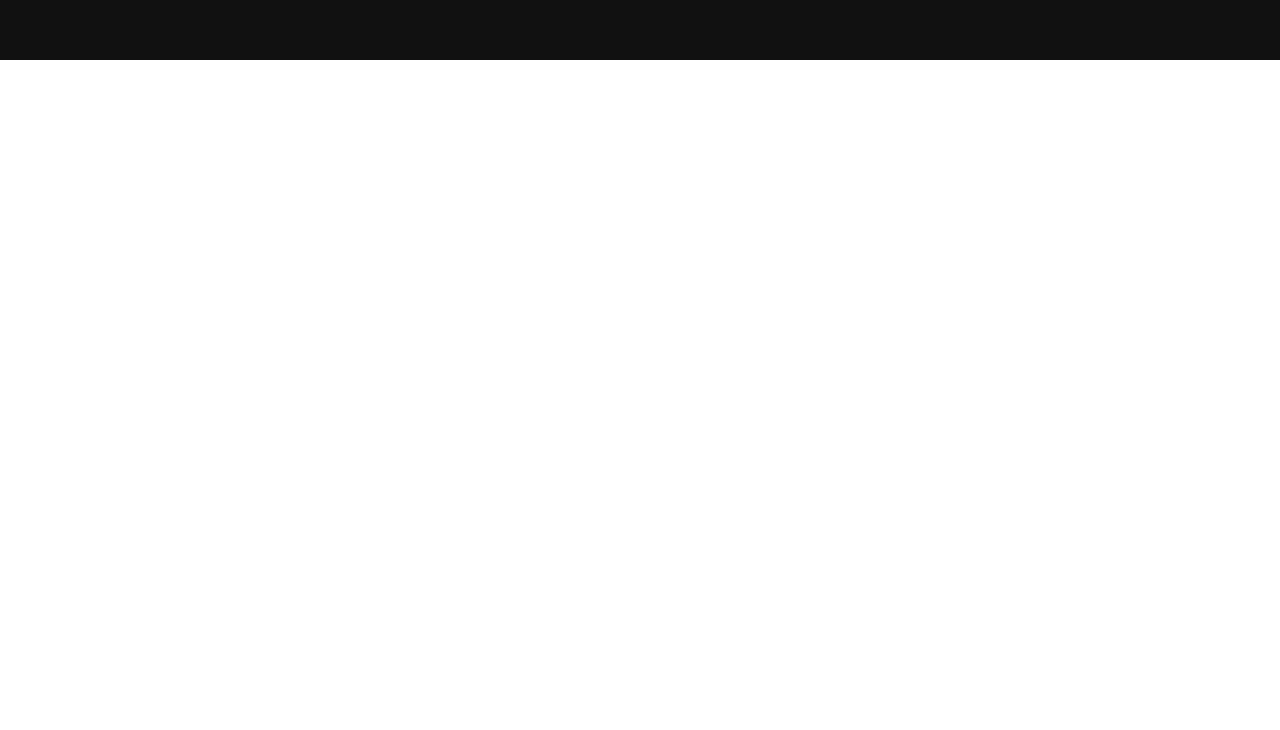
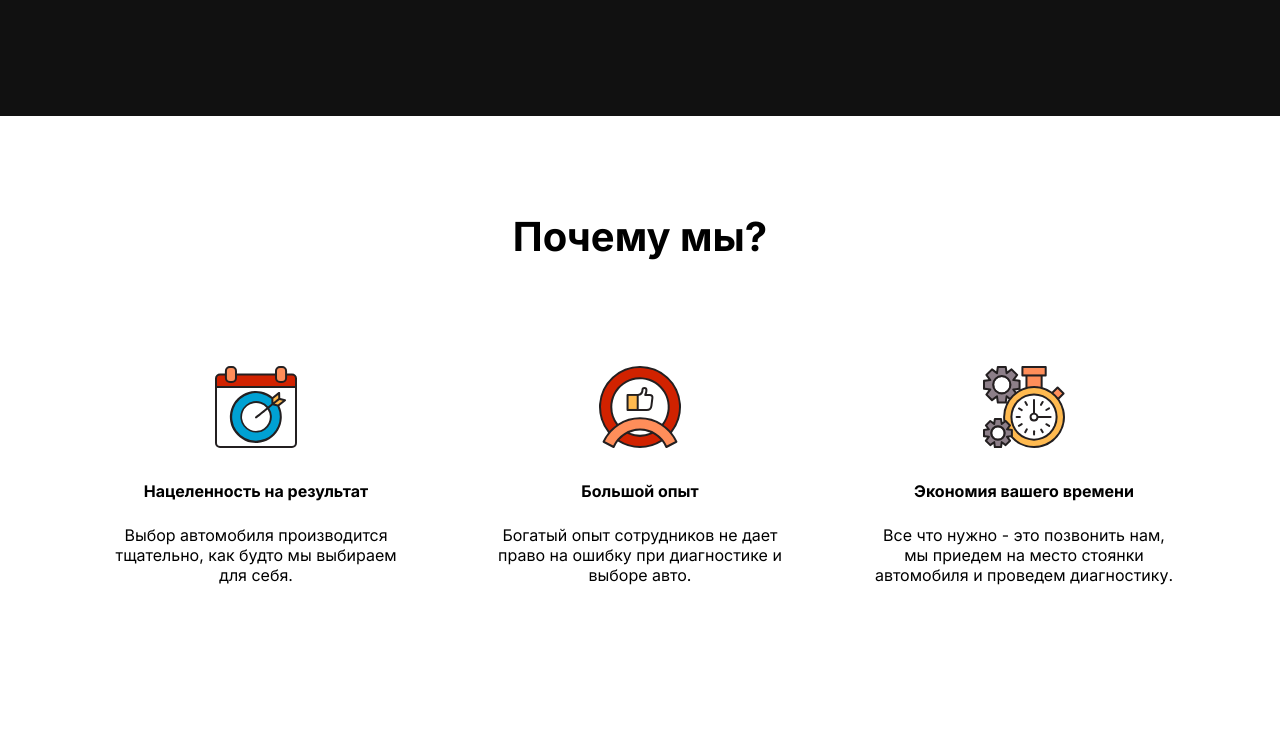
Before and after one commit to EvgSiteDev/carDiagnostics, a website: page index.html in a window 1280 px wide. Shown: the part 682-1412 px from the top of the page. Before the commit the page ends 800 px from the top, so only its background shows below. Drawn offline with Linux system fonts and the light colour scheme.

Commit message:
The section "Why are we" was created

```diff
--- a/css/style.css
+++ b/css/style.css
@@ -41,6 +41,7 @@
   text-decoration: none;
   color: #FFFFFF;
   line-height: 24px;
+  display: block;
   font-family: "Inter", sans-serif;
   font-size: 16px;
   font-style: normal;
@@ -57,11 +58,11 @@
 .header__heading {
   margin: 0;
   font-family: "Inter", sans-serif;
-  font-size: 64px;
+  font-size: 80px;
   font-style: normal;
   font-weight: 700;
   color: #FFFFFF;
-  line-height: 64px;
+  line-height: 80px;
   text-align: center;
   margin-bottom: 24px;
 }
@@ -77,4 +78,78 @@
   text-align: center;
 }
 
+.section-whyAreWe {
+  background-color: #FFFFFF;
+  padding: 97px 0 97px 0;
+}
+
+.section-whyAreWe__heading {
+  font-family: "Inter", sans-serif;
+  font-size: 40px;
+  font-style: normal;
+  font-weight: 700;
+  line-height: 48px;
+  text-align: center;
+  color: #000000;
+  margin: 0 0 48px 0;
+  text-align: center;
+}
+
+.section-whyAreWe_cards-container {
+  display: flex;
+}
+
+.section-whyAreWe_card {
+  flex: 1 1 33.33%;
+  display: flex;
+  flex-direction: column;
+  align-items: center;
+  padding: 48px 24px;
+}
+
+.section-whyAreWe_card:not(:last-child) {
+  margin-right: 32px;
+}
+
+.cardWhyAreWe__icon {
+  width: 100px;
+  height: 100px;
+  background-repeat: no-repeat;
+  background-position: center;
+  background-size: contain;
+  margin-bottom: 24px;
+}
+
+.cardWhyAreWe__icon_first {
+  background-image: url("/img/whyAreWe/successFocus.svg");
+}
+
+.cardWhyAreWe__heading {
+  display: block;
+  font-family: "Inter", sans-serif;
+  font-size: 16px;
+  font-style: normal;
+  font-weight: 700;
+  color: #000000;
+  margin-bottom: 24px;
+}
+
+.cardWhyAreWe__description {
+  font-family: "Inter", sans-serif;
+  font-size: 16px;
+  font-style: normal;
+  font-weight: 400;
+  color: #000000;
+  text-align: center;
+  margin: 0;
+}
+
+.cardWhyAreWe__icon_second {
+  background-image: url("/img/whyAreWe/favorite.svg");
+}
+
+.cardWhyAreWe__icon_third {
+  background-image: url("/img/whyAreWe/clock.svg");
+}
+
 /*# sourceMappingURL=style.css.map */
--- a/index.html
+++ b/index.html
@@ -15,7 +15,7 @@
             <nav class="header__nav">
                 <ul class="header__nav-list">
                     <li class="header__nav-item">
-                        <a href="./index.html" class="header__nav-link">Домашняя страница</a>
+                        <a href="./index.html" class="header__nav-link">Главная</a>
                     </li>
                     <li class="header__nav-item">
                         <a href="#" class="header__nav-link">Почему мы?</a>
@@ -41,21 +41,56 @@
         <div class="container">
             <div class="header__through">
                 <h1 class="header__heading">
-                    Подбор автомобилей
+                    Диагностика автомобилей
                 </h1>
                 <p class="header__description">
-                   Поможем выбрать автомобиль Вашей мечты!
+                    Поможем выбрать автомобиль Вашей мечты. Доверьте работу профессионалам!
                 </p>
             </div>
         </div>
     </header>
-    <!-- <div class="section-whyAreWe">
+    <div class="section-whyAreWe">
         <div class="container">
             <h2 class="section-whyAreWe__heading">
                 Почему мы?
             </h2>
+            <div class="section-whyAreWe_cards-container">
+                <div class="cardWhyAreWe section-whyAreWe_card">
+                    <div class="cardWhyAreWe__icon cardWhyAreWe__icon_first">
+
+                    </div>
+                    <span class="cardWhyAreWe__heading">
+                        Нацеленность на результат
+                    </span>
+                    <p class="cardWhyAreWe__description">
+                        Выбор автомобиля производится тщательно, как будто мы выбираем для себя.
+                    </p>
+                </div>
+                <div class="cardWhyAreWe section-whyAreWe_card">
+                    <div class="cardWhyAreWe__icon cardWhyAreWe__icon_second">
+
+                    </div>
+                    <span class="cardWhyAreWe__heading">
+                        Большой опыт
+                    </span>
+                    <p class="cardWhyAreWe__description">
+                        Богатый опыт сотрудников не дает право на ошибку при диагностике и выборе авто.
+                    </p>
+                </div>
+                <div class="cardWhyAreWe section-whyAreWe_card">
+                    <div class="cardWhyAreWe__icon cardWhyAreWe__icon_third">
+
+                    </div>
+                    <span class="cardWhyAreWe__heading">
+                        Экономия вашего времени
+                    </span>
+                    <p class="cardWhyAreWe__description">
+                        Все что нужно - это позвонить нам, мы приедем на место стоянки автомобиля и проведем диагностику.
+                    </p>
+                </div>
+            </div>
         </div>
-    </div> -->
+    </div>
 
 </body>
 
```
Also changed, not shown: img/whyAreWe/clock.svg (added), img/whyAreWe/favorite.svg (added), img/whyAreWe/successFocus.svg (added), 2 other files.
